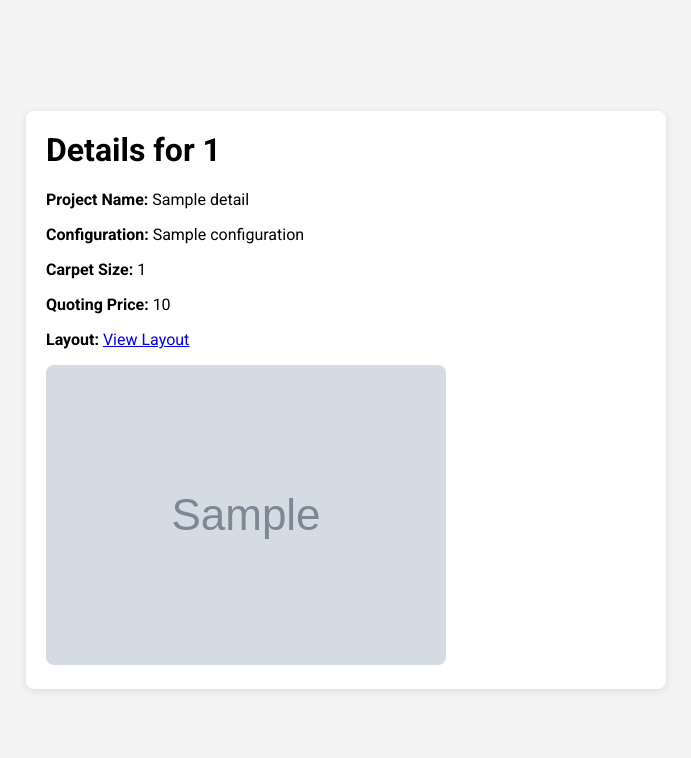
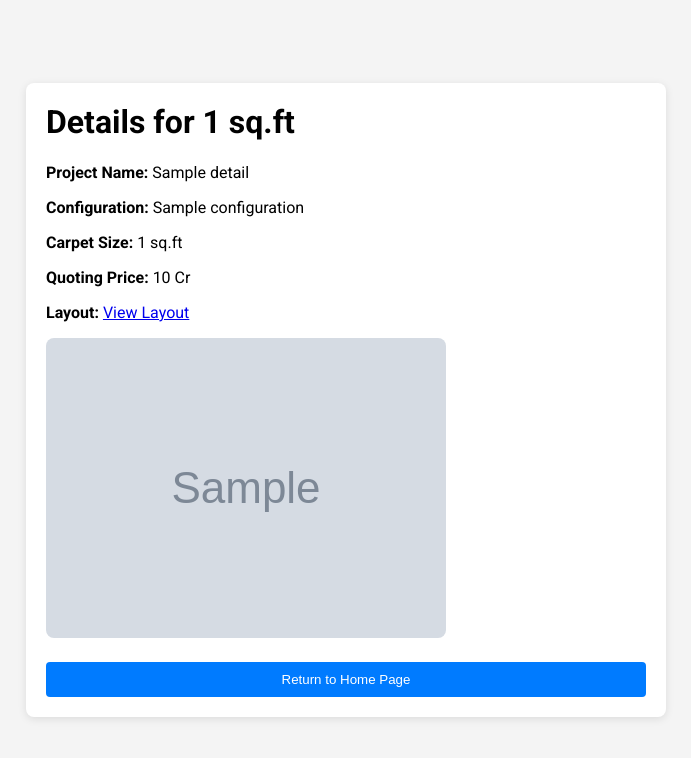
Before and after one commit to AmeyPradhan/RealEstateApp, a Flask app: template templates/details.html in a window 1280 px wide. Shown: the top 758 px of the page, without its empty margins (294-985 px from the left). Run offline with Flask 3, Linux system fonts and the light colour scheme; the template is opened without the code that fills it: most values are stand-ins (such as "Sample title", 1, 10 or a date in 2020); grey boxes marked "Sample" are stand-in pictures.

Commit message:
Update details.html

```diff
--- a/templates/details.html
+++ b/templates/details.html
@@ -34,17 +34,40 @@
             height: auto;
             border-radius: 8px;
         }
+
+        button {
+            display: block;
+            width: 100%;
+            padding: 10px;
+            margin-top: 20px;
+            border: none;
+            border-radius: 4px;
+            background-color: #007BFF;
+            color: #fff;
+            cursor: pointer;
+        }
+
+            button:hover {
+                background-color: #0056b3;
+            }
     </style>
 </head>
 <body>
     <div class="container">
-        <h1>Details for {{ details.carpet_size }}</h1>
+        <h1>Details for {{ details.carpet_size }} sq.ft</h1>
         <p><strong>Project Name:</strong> {{ details.project_name }}</p>
         <p><strong>Configuration:</strong> {{ details.configuration }}</p>
-        <p><strong>Carpet Size:</strong> {{ details.carpet_size }}</p>
-        <p><strong>Quoting Price:</strong> {{ details.quoting_price }}</p>
+        <p><strong>Carpet Size:</strong> {{ details.carpet_size }} sq.ft</p>
+        <p><strong>Quoting Price:</strong> {{ details.quoting_price }} Cr</p>
         <p><strong>Layout:</strong> <a href="{{ details.layout_url }}" target="_blank">View Layout</a></p>
+        {% if details.image_url %}
         <img src="{{ details.image_url }}" alt="Layout Image">
+        {% else %}
+        <p>No image available</p>
+        {% endif %}
+        <form action="/" method="get">
+            <button type="submit">Return to Home Page</button>
+        </form>
     </div>
 </body>
 </html>
```
